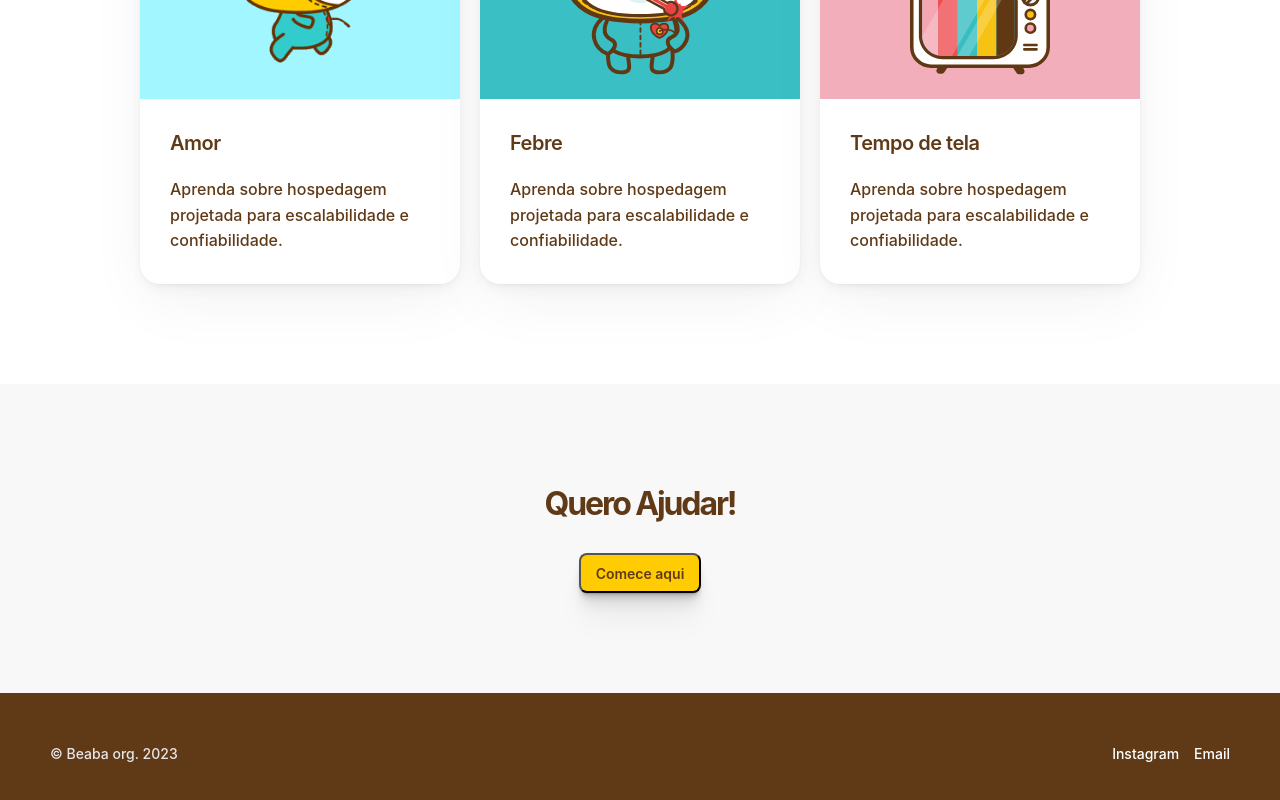
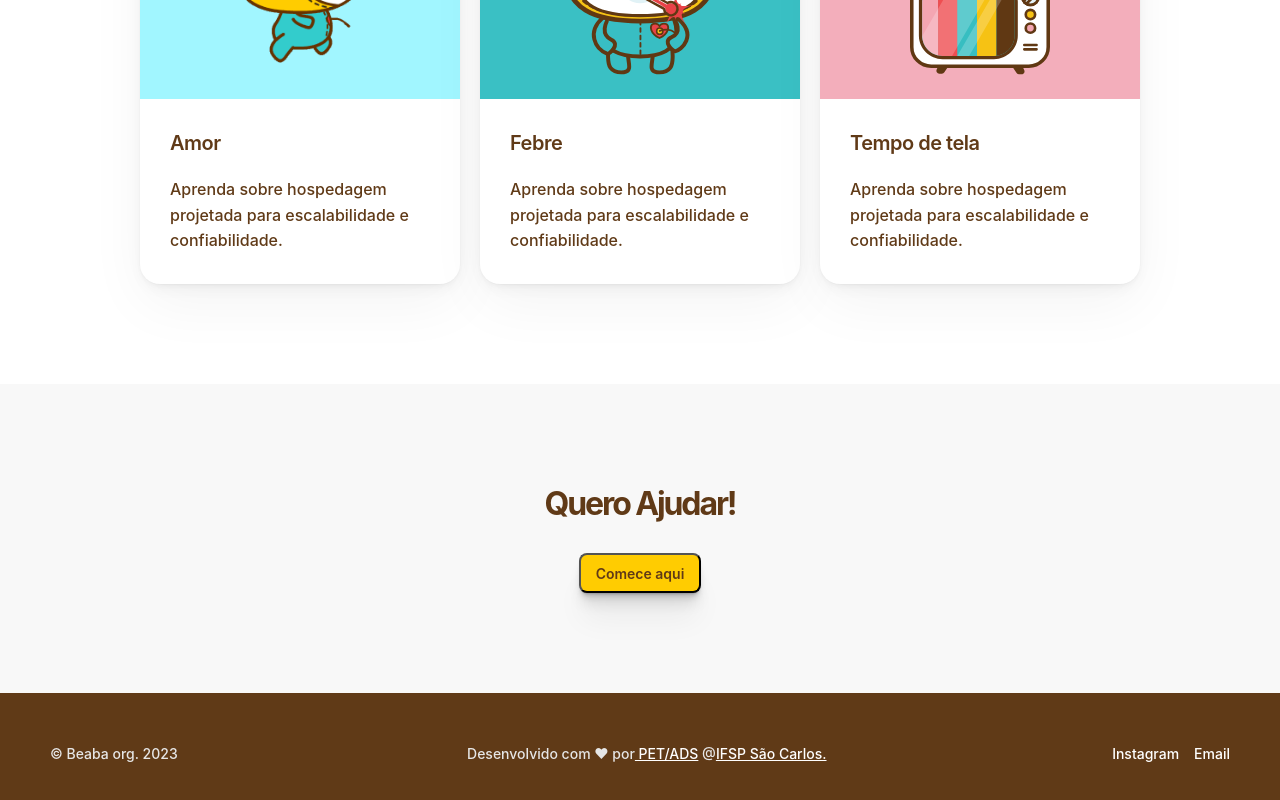
Before and after one commit to pet-ads/b-social, a React (Vite) app: page / in a window 1280 px wide. Shown: the part 1854-2654 px from the top of the page. Built offline with nearby package versions, Linux system fonts and the light colour scheme.

Commit message:
feat: add assinatura do pet ADS

```diff
--- a/src/components/Footer/footer.css
+++ b/src/components/Footer/footer.css
@@ -11,6 +11,19 @@
     padding: 50px;
     position: relative;
     width: 100%;
+}
+
+.PETSignature {
+    font-family: "Inter", "Inter Placeholder", sans-serif;
+    font-size: 14px;
+    font-weight: 500;
+    line-height: 1.5em;
+    text-align: left;
+    color: rgb(230, 230, 230);
+}
+
+a {
+    color: white;
 }
 
 .copy {
--- a/src/components/Footer/footer.tsx
+++ b/src/components/Footer/footer.tsx
@@ -6,6 +6,10 @@ export default function Footer() {
       <div className="copy">
         <p className="copyText">© Beaba org. 2023 </p>
       </div>
+      <p className="PETSignature">Desenvolvido com ♥ por
+        <a href='http://petads.paginas.scl.ifsp.edu.br/'> PET/ADS</a> @
+        <a href='https://scl.ifsp.edu.br' rel='noreferrer' target='_blank'>IFSP São Carlos.</a>
+      </p>
       <div className="socialMediaConteiner">
         <div className="instaConteiner">
           <p className="socialText"> Instagram</p>
@@ -14,6 +18,7 @@ export default function Footer() {
           <p className="socialText"> Email</p>
         </div>
       </div>
+
     </div>
   );
 }
```
